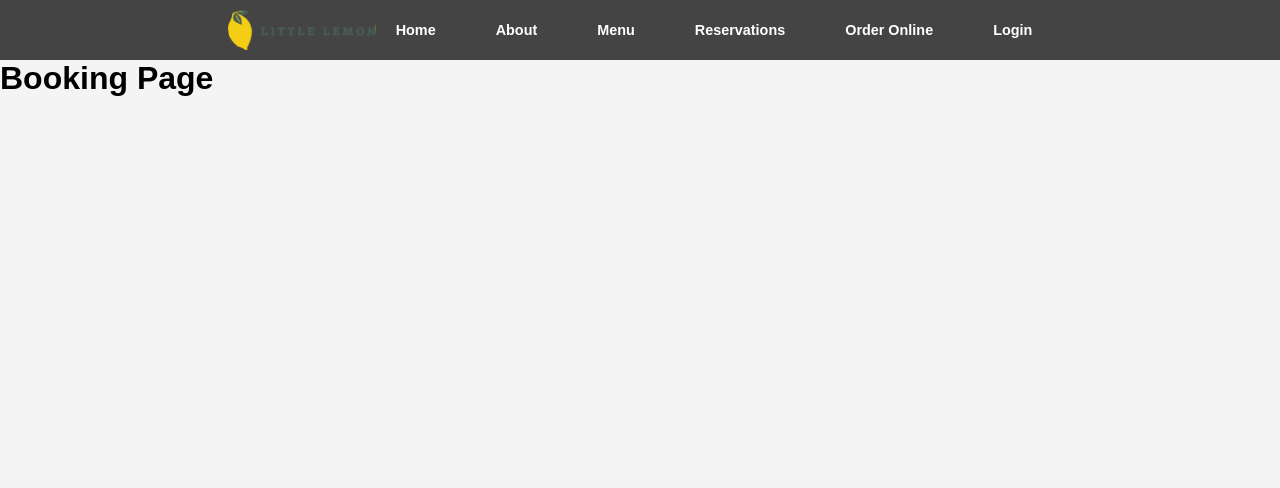
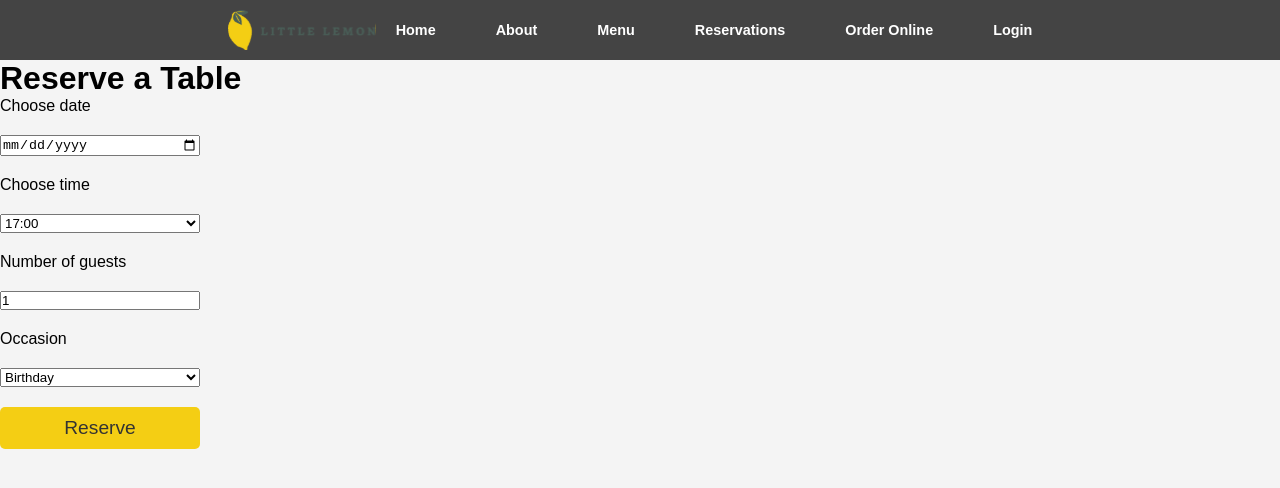
Before and after one commit to fadibuni/little-lemon, a React (Create React App) app: page /booking in a window 1280 px wide. Shown: the top 488 px of the page. Built offline with nearby package versions, Linux system fonts and the light colour scheme.

Commit message:
Added the reservation page

```diff
--- /dev/null
+++ b/src/components/BookingForm.js
@@ -0,0 +1,67 @@
+import React, { useState } from "react";
+import Button from "./Button";
+function BookingForm() {
+  const [date, setDate] = useState("");
+  const [time, setTime] = useState("");
+  const [guests, setGuests] = useState(1);
+  const [occasion, setOccasion] = useState("Birthday");
+
+  const availableTimes = ["17:00", "18:00", "19:00", "20:00", "21:00"];
+
+  const handleSubmit = (e) => {
+    e.preventDefault();
+    console.log({ date, time, guests, occasion });
+  };
+
+  return (
+    <form
+      onSubmit={handleSubmit}
+      style={{ display: "grid", maxWidth: "200px", gap: "20px" }}
+    >
+      <label htmlFor="res-date">Choose date</label>
+      <input
+        type="date"
+        id="res-date"
+        value={date}
+        onChange={(e) => setDate(e.target.value)}
+      />
+
+      <label htmlFor="res-time">Choose time</label>
+      <select
+        id="res-time"
+        value={time}
+        onChange={(e) => setTime(e.target.value)}
+      >
+        {availableTimes.map((availableTime) => (
+          <option key={availableTime} value={availableTime}>
+            {availableTime}
+          </option>
+        ))}
+      </select>
+
+      <label htmlFor="guests">Number of guests</label>
+      <input
+        type="number"
+        id="guests"
+        value={guests}
+        onChange={(e) => setGuests(e.target.value)}
+        min="1"
+        max="10"
+      />
+
+      <label htmlFor="occasion">Occasion</label>
+      <select
+        id="occasion"
+        value={occasion}
+        onChange={(e) => setOccasion(e.target.value)}
+      >
+        <option value="Birthday">Birthday</option>
+        <option value="Anniversary">Anniversary</option>
+      </select>
+
+      <Button text={"Reserve"} />
+    </form>
+  );
+}
+
+export default BookingForm;
--- a/src/components/BookingPage.js
+++ b/src/components/BookingPage.js
@@ -1,9 +1,13 @@
-const BookingPage = () => {
+import React from 'react';
+import BookingForm from './BookingForm';
+
+function BookingPage() {
   return (
     <div>
-      <h1>Booking Page</h1>
+      <h1>Reserve a Table</h1>
+      <BookingForm />
     </div>
   );
-};
+}
 
 export default BookingPage;
```
